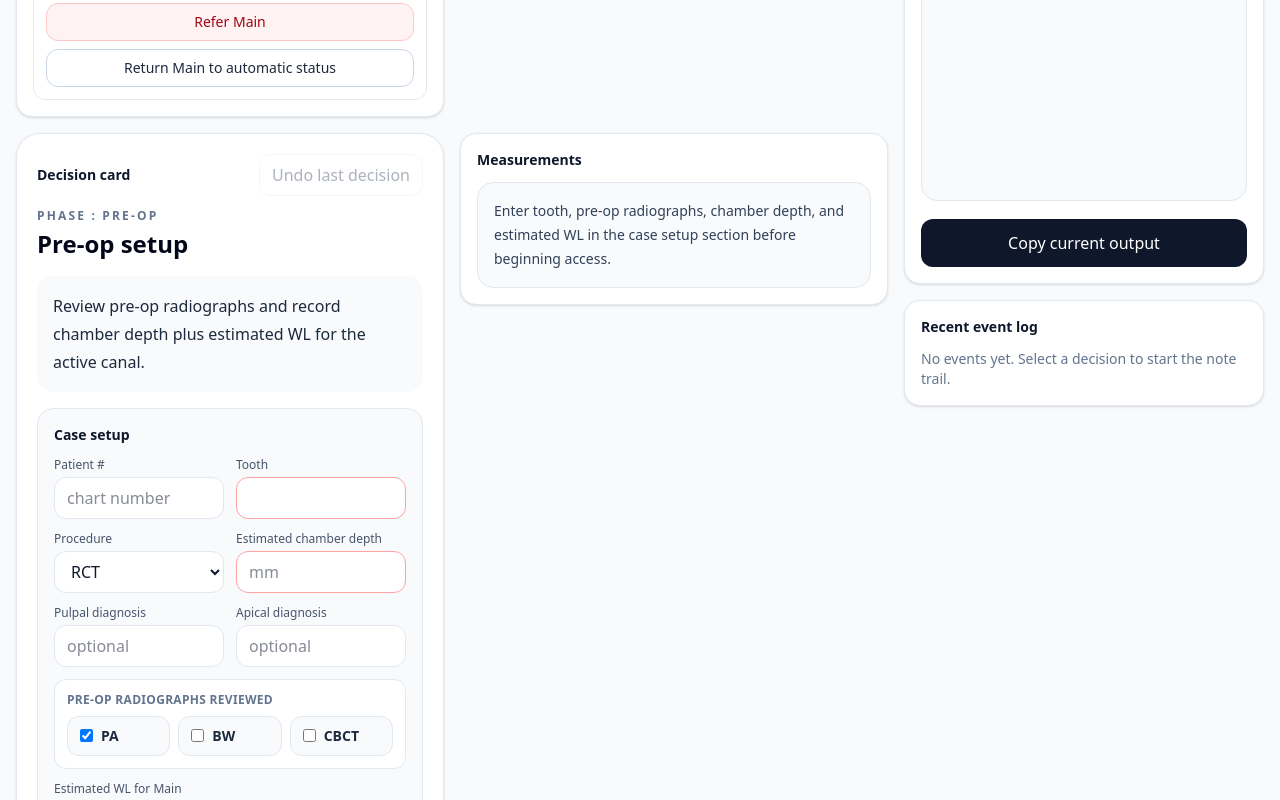
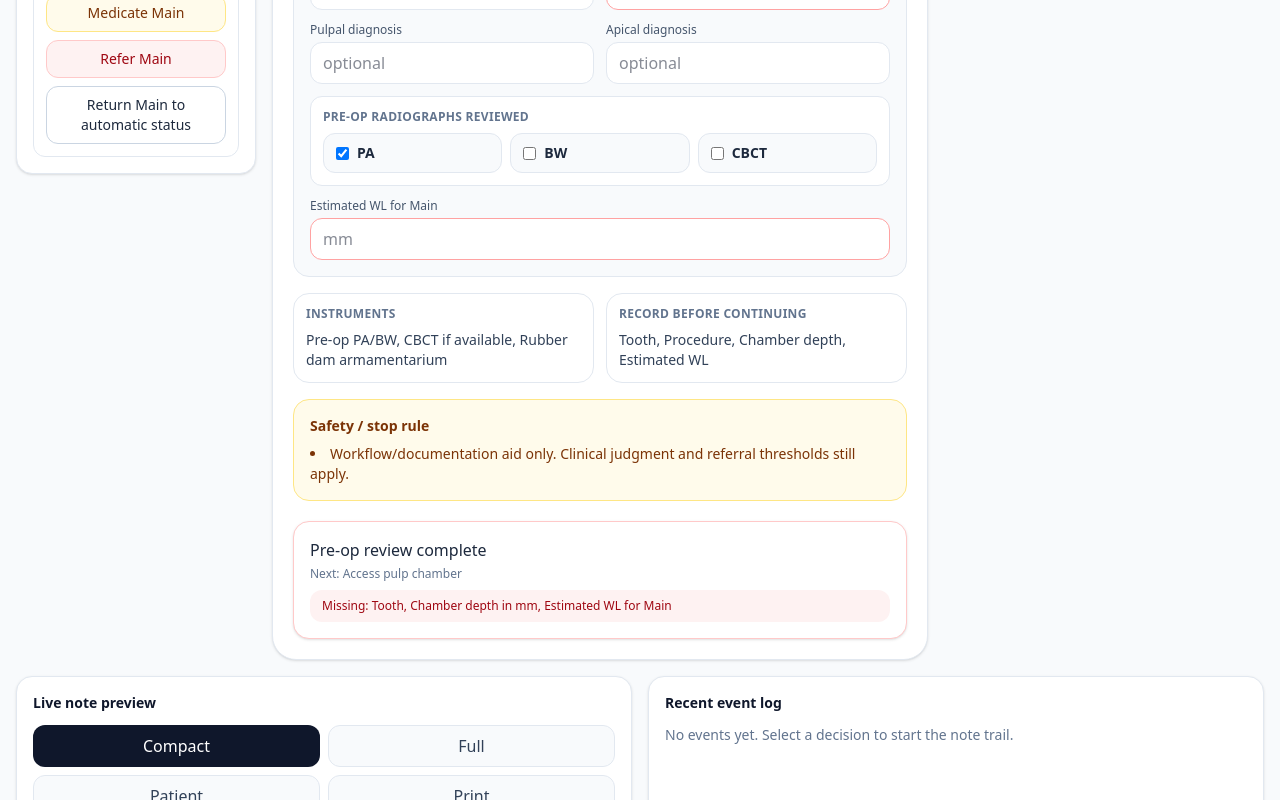
Before and after one commit to bbilaniu/nodedent, a React (Vite) app: page / in a window 1280 px wide. Shown: the part 680-1480 px from the top of the page. Built offline with nearby package versions, Linux system fonts and the light colour scheme.

Commit message:
fix(UI) : fixed 3 column layout.

```diff
--- a/src/endo-guide/EndoChairsideGuide.tsx
+++ b/src/endo-guide/EndoChairsideGuide.tsx
@@ -651,8 +651,8 @@
           }}
         />
 
-        <main className="grid items-start gap-4 lg:grid-cols-2 xl:grid-cols-[minmax(0,1fr)_minmax(0,1fr)_360px] 2xl:grid-cols-[240px_minmax(360px,1fr)_320px_340px]">
-          <aside className="contents 2xl:block 2xl:min-w-0 2xl:space-y-4">
+        <main className="grid items-start gap-4 lg:grid-cols-[minmax(220px,280px)_minmax(0,1fr)] xl:grid-cols-[240px_minmax(360px,1fr)_320px] 2xl:grid-cols-[240px_minmax(360px,1fr)_320px_340px]">
+          <aside className="contents">
             <CanalSelector
               caseData={caseData}
               newCanalName={newCanalName}
@@ -665,11 +665,11 @@
               onDeleteActiveCanal={deleteActiveCanal}
               onManualEvent={addManualCanalEvent}
               onResetManualStatus={resetActiveCanalManualStatus}
-              className="order-1 xl:col-start-1 xl:row-start-1 2xl:col-auto 2xl:row-auto 2xl:order-none"
+              className="order-1 lg:col-start-1 lg:row-start-1 xl:col-start-1 xl:row-start-1"
             />
           </aside>
 
-          <section className="contents 2xl:block 2xl:min-w-0 2xl:space-y-4">
+          <section className="contents">
             <DecisionCard
               currentNode={currentNode}
               caseData={caseData}
@@ -698,7 +698,7 @@
             onApplyEalDerivedLengths={applyEalDerivedLengths}
           />
 
-          <aside className="order-6 min-w-0 space-y-4 lg:col-span-2 lg:grid lg:grid-cols-2 lg:gap-4 lg:space-y-0 xl:col-span-1 xl:col-start-3 xl:row-span-2 xl:row-start-1 xl:block xl:space-y-4 2xl:col-auto 2xl:row-auto 2xl:order-none">
+          <aside className="order-4 min-w-0 space-y-4 lg:col-span-2 lg:grid lg:grid-cols-2 lg:gap-4 lg:space-y-0 xl:col-span-3 xl:col-start-1 xl:row-start-2 2xl:col-span-1 2xl:col-start-4 2xl:row-start-1 2xl:block 2xl:space-y-4">
             <NotePreview
               noteMode={noteMode}
               displayedNote={displayedNote}
--- a/src/endo-guide/components/DecisionCard.tsx
+++ b/src/endo-guide/components/DecisionCard.tsx
@@ -48,9 +48,11 @@
 }) {
   const paReviewed = caseData.preOp?.paReviewed ?? caseData.preOp?.radiographsReviewed ?? false;
   const bwReviewed = caseData.preOp?.bwReviewed ?? false;
+  const supportBlockCount = [currentNode.instruments?.length, currentNode.materials?.length, currentNode.requiredInputs?.length].filter(Boolean).length;
+  const supportGridClass = supportBlockCount === 1 ? "md:grid-cols-1" : supportBlockCount === 2 ? "md:grid-cols-2" : "md:grid-cols-3";
 
   return (
-    <section className="order-3 rounded-3xl border border-slate-200 bg-white p-5 shadow-sm xl:col-start-1 xl:row-start-2 2xl:col-auto 2xl:row-auto 2xl:order-none">
+    <section className="order-2 min-w-0 rounded-3xl border border-slate-200 bg-white p-5 shadow-sm lg:col-start-2 lg:row-start-1 xl:col-start-2 xl:row-start-1">
       <div className="mb-3 flex items-center justify-between gap-3">
         <h3 className="text-sm font-semibold text-slate-900">Decision card</h3>
         <button onClick={onUndo} disabled={!historyLength} className="rounded-xl border border-slate-200 px-3 py-2 text-sm font-semibold text-slate-700 transition hover:bg-slate-50 disabled:cursor-not-allowed disabled:opacity-40">Undo last decision</button>
@@ -94,7 +96,7 @@
         </div>
       ) : null}
       {(currentNode.instruments?.length || currentNode.materials?.length || currentNode.requiredInputs?.length) && (
-        <div className="mt-4 grid gap-3 md:grid-cols-3">
+        <div className={`mt-4 grid gap-3 ${supportGridClass}`}>
           {currentNode.instruments?.length ? <div className="rounded-2xl border border-slate-200 p-3"><h4 className="text-xs font-bold uppercase tracking-wide text-slate-500">Instruments</h4><p className="mt-2 text-sm text-slate-700">{compactList(currentNode.instruments)}</p></div> : null}
           {currentNode.materials?.length ? <div className="rounded-2xl border border-slate-200 p-3"><h4 className="text-xs font-bold uppercase tracking-wide text-slate-500">Materials</h4><p className="mt-2 text-sm text-slate-700">{compactList(currentNode.materials)}</p></div> : null}
           {currentNode.requiredInputs?.length ? <div className="rounded-2xl border border-slate-200 p-3"><h4 className="text-xs font-bold uppercase tracking-wide text-slate-500">Record before continuing</h4><p className="mt-2 text-sm text-slate-700">{compactList(currentNode.requiredInputs)}</p></div> : null}
--- a/src/endo-guide/components/MeasurementPanel.tsx
+++ b/src/endo-guide/components/MeasurementPanel.tsx
@@ -24,7 +24,7 @@
 
   if (currentNodeId === "preop") {
     return (
-      <aside className={`order-4 min-w-0 space-y-4 xl:col-start-2 xl:row-start-2 2xl:col-auto 2xl:row-auto 2xl:order-none ${className}`}>
+      <aside className={`order-3 min-w-0 space-y-4 lg:col-start-1 lg:row-start-2 xl:col-start-3 xl:row-start-1 ${className}`}>
         <SectionCard title="Measurements">
           <div className="rounded-2xl border border-slate-200 bg-slate-50 p-4 text-sm leading-6 text-slate-700">
             Enter tooth, pre-op radiographs, chamber depth, and estimated WL in the case setup section before beginning access.
@@ -35,7 +35,7 @@
   }
 
   return (
-    <aside className={`order-4 min-w-0 space-y-4 xl:col-start-2 xl:row-start-2 2xl:col-auto 2xl:row-auto 2xl:order-none ${className}`}>
+    <aside className={`order-3 min-w-0 space-y-4 lg:col-start-1 lg:row-start-2 xl:col-start-3 xl:row-start-1 ${className}`}>
       <SectionCard title="Measurements">
         <div className="grid gap-3">
           <div className="rounded-2xl border border-slate-200 bg-slate-50 p-3">
```
